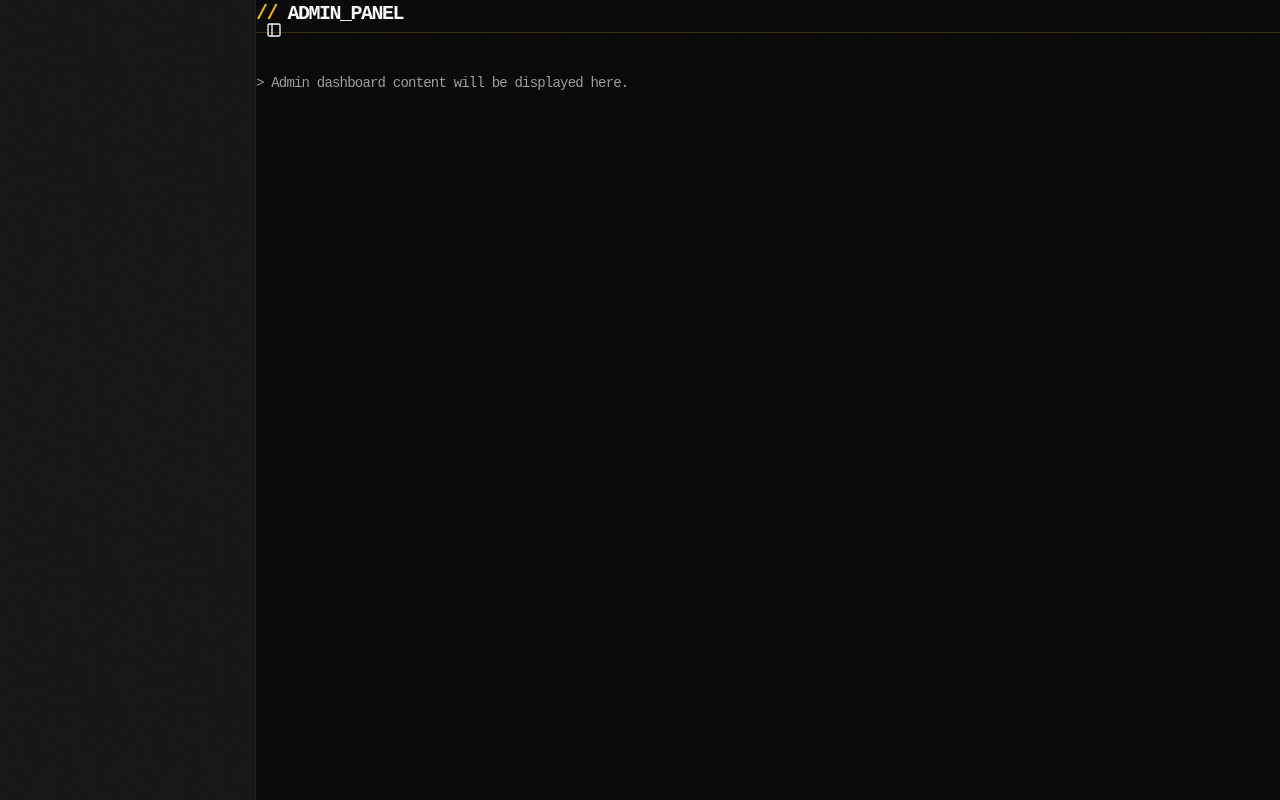
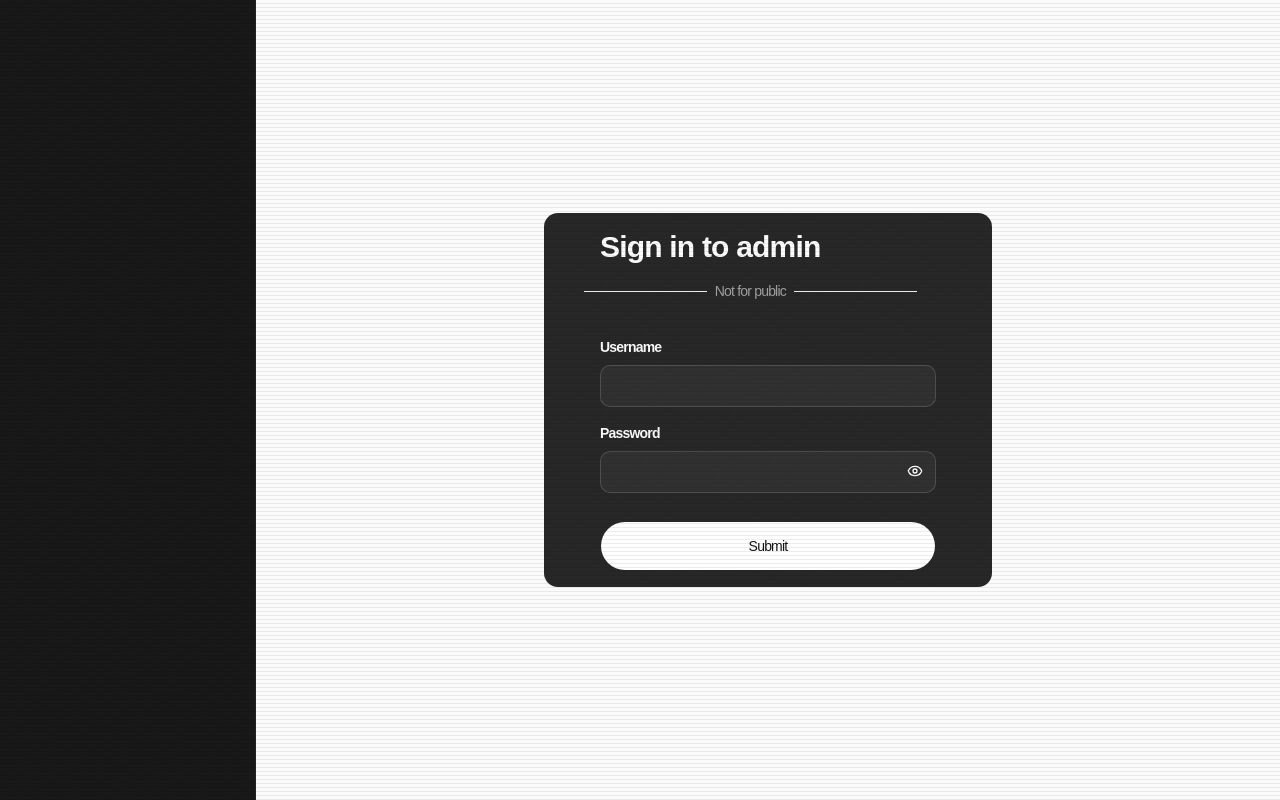
Before and after one commit to I-Kail-I/my-portofolio, a Next.js app in the folder frontend/: page /admin in a window 1280 px wide. Built offline with nearby package versions, Linux system fonts and the light colour scheme.

Commit message:
feat: adding admin dashboard for the frontend headless CMS

```diff
--- a/frontend/src/app/admin/page.jsx
+++ b/frontend/src/app/admin/page.jsx
@@ -1,31 +1,80 @@
-/* eslint-disable react/jsx-no-comment-textnodes */
 "use client"
 
-import React from "react"
-import { motion } from "framer-motion"
+import React, { useState } from "react"
+import {
+  Card,
+  CardContent,
+  CardAction,
+  CardHeader,
+  CardTitle,
+} from "@/components/ui/card"
+import { Input } from "@/components/ui/input"
+import { Button } from "@/components/ui/button"
+import { Eye, EyeClosed } from "lucide-react"
 
 export default function MainAdminPage() {
+  const [isPasswordVisible, setIsPasswordVisible] = useState(false)
+
   return (
-    <motion.div
-      initial={{ opacity: 0, y: 20 }}
-      animate={{ opacity: 1, y: 0 }}
-      transition={{ duration: 0.5 }}
-      className="pb-20"
-    >
-      {/* Header */}
-      <div>
-        <h1 className="font-mono text-xl font-semibold tracking-tight">
-          <span className="text-amber-500 dark:text-amber-400">// </span>
-          ADMIN_PANEL
-        </h1>
-        <div className="mt-1 h-px w-full bg-amber-500/20 dark:bg-amber-400/20" />
-      </div>
+    <div className="flex h-screen items-center justify-center bg-foreground">
+      <Card className="w-full max-w-md px-10 py-4 bg-accent">
+        {/* Card header */}
+        <CardHeader>
+          <CardTitle>
+            <h1 className="text-3xl font-semibold">Sign in to admin</h1>
+          </CardTitle>
+        </CardHeader>
 
-      <div className="mt-10">
-        <p className="text-muted-foreground font-mono text-sm">
-          &gt; Admin dashboard content will be displayed here.
-        </p>
-      </div>
-    </motion.div>
+        <div className="flex w-full items-center">
+          <div className="w-1/3 border-t border-accent-foreground" />
+          <span className="px-2 text-sm text-muted-foreground">Not for public</span>
+          <div className="w-1/3 border-t border-accent-foreground" />
+        </div>
+
+        <CardContent className="mt-5">
+          {/* Card form inputs and submit button */}
+          <form className="space-y-4">
+            <div>
+              <label className="font-semibold" htmlFor="username">
+                Username
+              </label>
+              <Input
+                className="mt-2 p-5"
+                autoComplete="off"
+               type="text"
+                id="username"
+              />
+            </div>
+            <div>
+              <label className="font-semibold" htmlFor="password">
+                Password
+              </label>
+              <Input
+                className="mt-2 p-5 pe-9"
+                autoComplete="off"
+                type={isPasswordVisible ? "text" : "password"}
+                id="password"
+              />
+              <Button
+                variant="ghost"
+                type="button"
+                onClick={() => setIsPasswordVisible(!isPasswordVisible)}
+                className="absolute mt-3 -translate-x-10"
+              >
+                {isPasswordVisible ? <EyeClosed /> : <Eye />}
+              </Button>
+            </div>
+
+            <Button
+              className="mt-3 w-full cursor-pointer rounded-full py-6 hover:bg-gray-700 "
+              type="submit"
+              variant="default"
+            >
+              Submit
+            </Button>
+          </form>
+        </CardContent>
+      </Card>
+    </div>
   )
 }
```
